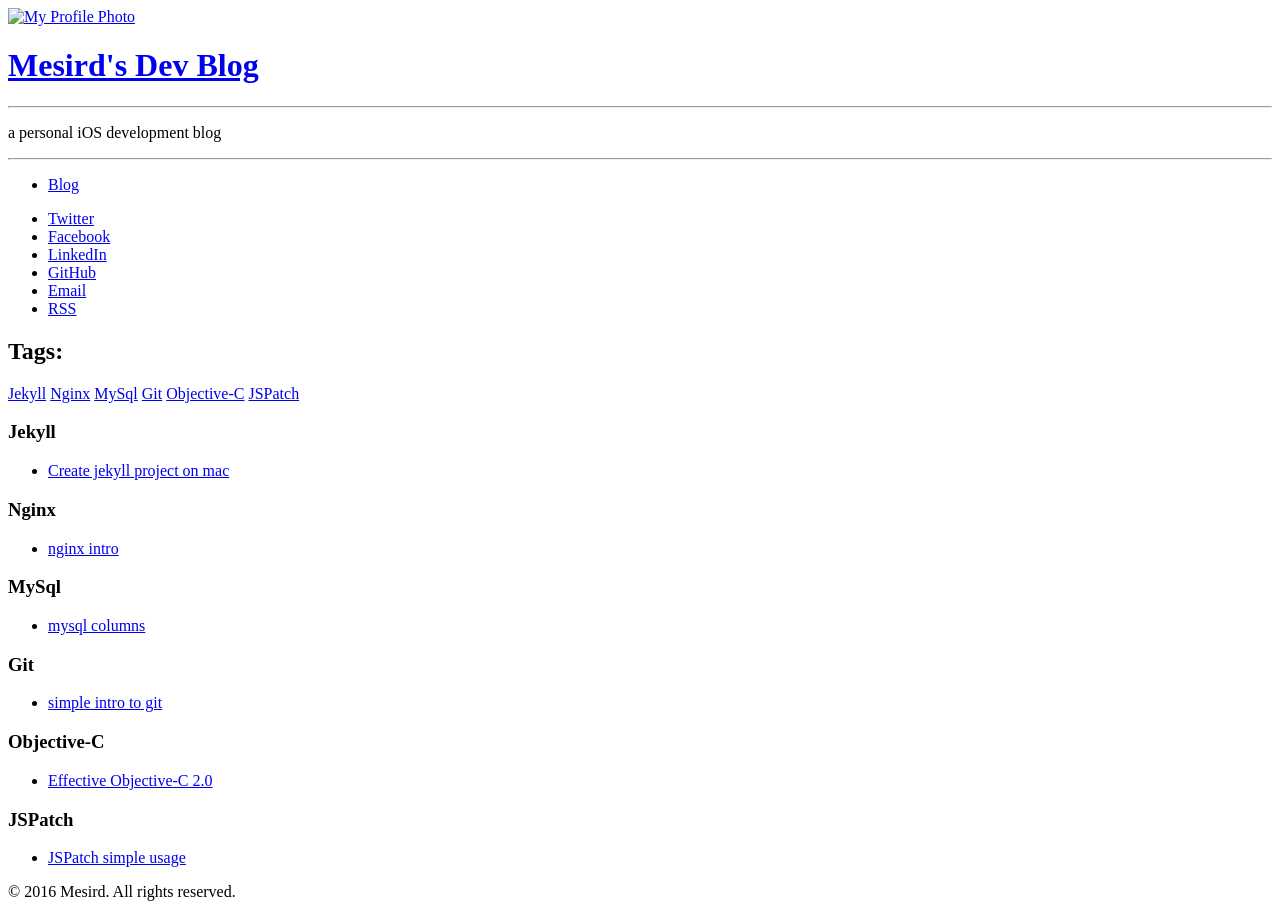
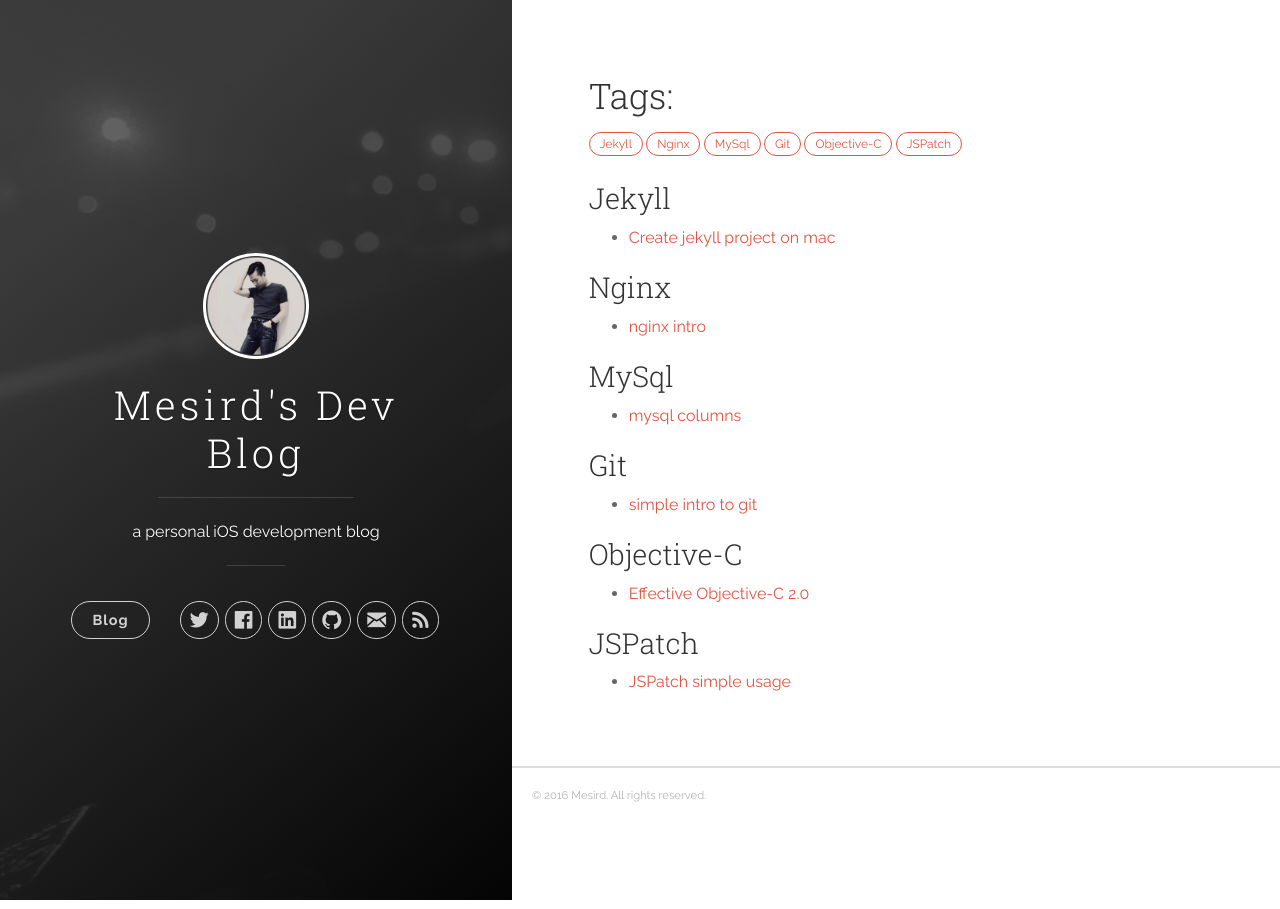
Before and after one commit to MESIRD/mesird.github.io, a Jekyll site: the page built from tags.md, in a window 1280 px wide. Built offline with Jekyll 4.4.1, drawn with Linux system fonts in a browser that asks for light colours; nearby versions of some CDN libraries.

Commit message:
fix route problem

```diff
--- a/_config.yml
+++ b/_config.yml
@@ -2,7 +2,7 @@
 title: Mesird's Dev Blog
 description: 'a personal iOS development blog'
 url: 'http://mesird.com'
-baseurl: '/mesird-blog'
+baseurl: '/mesird-blog/'
 # google_analytics: 'UA-XXXXXX-X'
 # disqus_shortname: 'your-disqus-name'
 
```
